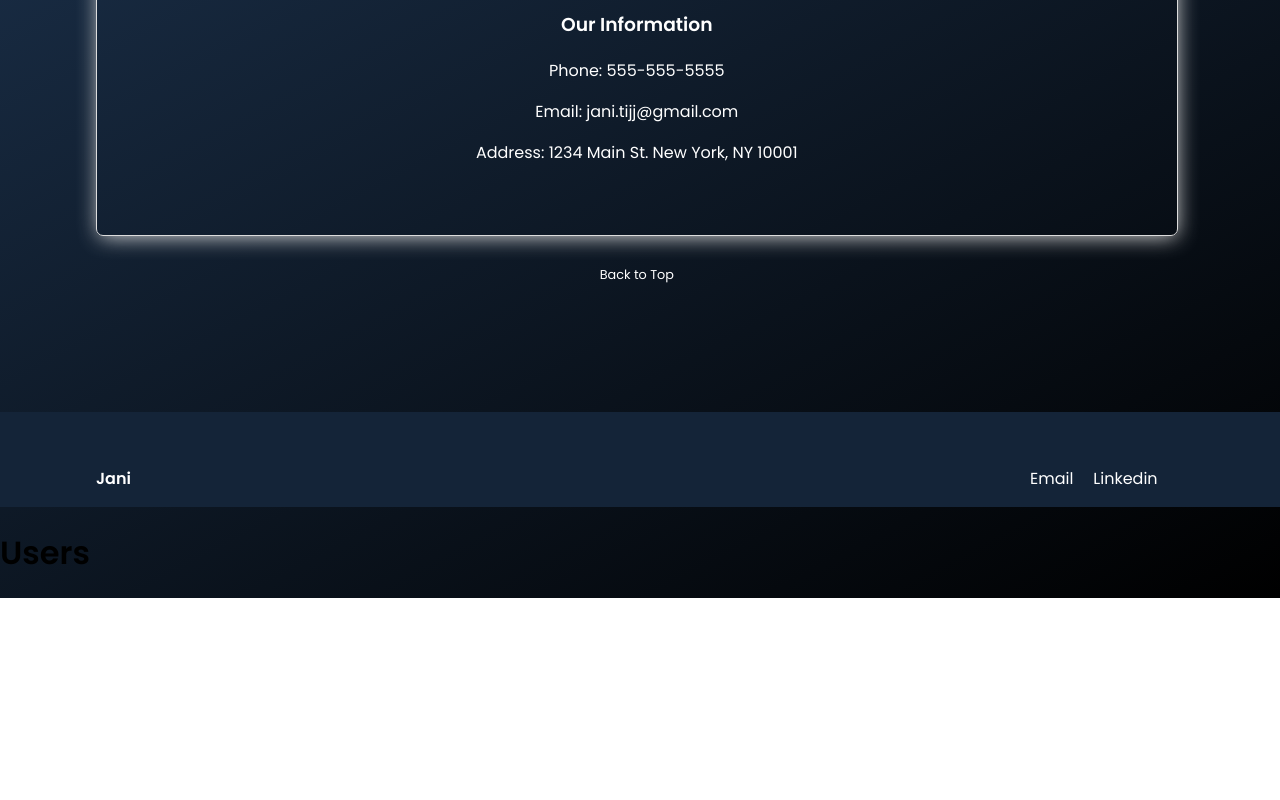
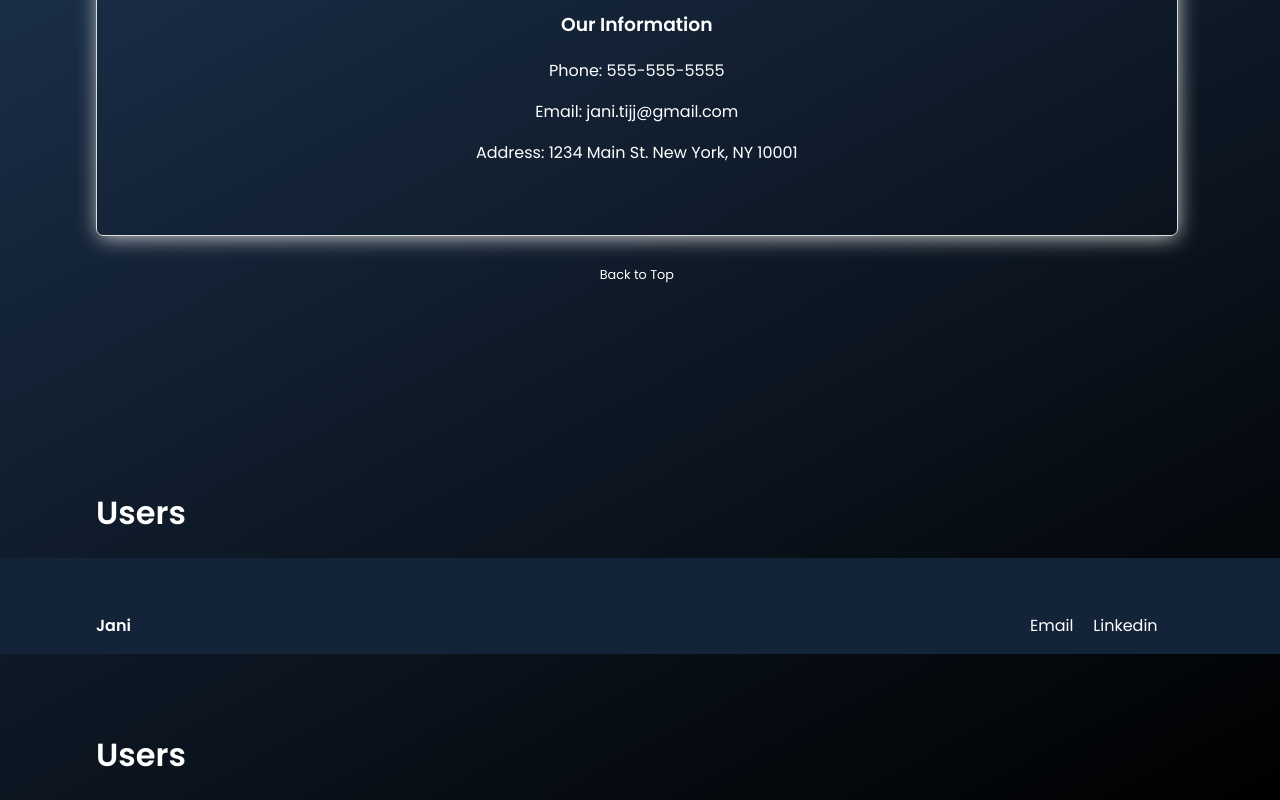
Before and after one commit to Tijani-zainab/altschool-frontend-assignment-two, a React (Create React App) app: page /users in a window 1280 px wide. Shown: the part 1682-2482 px from the top of the page. Before the commit the page ends 2280 px from the top, so only its background shows below. Built offline with nearby package versions, Linux system fonts and the light colour scheme.

Commit message:
implementing Users data with another method: async

```diff
--- a/src/App.js
+++ b/src/App.js
@@ -1,6 +1,6 @@
 import './App.scss';
 import ErrorBoundary from './ErrorBoundary/ErrorBoundary';
-import { About, Contact, Landing } from './Pages';
+import { About, Contact, Landing, Users } from './Pages';
 import { Footer, Routing } from './Components';
 
 const App = () => {
@@ -10,6 +10,7 @@ const App = () => {
       <Landing />
       <About />
       <Contact />
+      <Users />
       <Footer />
       <Routing />
     </ErrorBoundary>
--- a/src/Pages/Users/Users.js
+++ b/src/Pages/Users/Users.js
@@ -1,8 +1,24 @@
 import './Users.scss';
-// import { useState } from 'react';
+import { useEffect, useState } from 'react';
 // import { useFetch } from '../../Hooks';
 
 const Users = () => {
+
+    async function getUsers() {
+        const response = await fetch('https://jsonplaceholder.typicode.com/users');
+        const data = await response.json();
+        console.log(data);
+
+        const users = data.map((user) => {
+            return (
+                <div className='user' key={user.id}>
+                    <h2>{user.name}</h2>
+                    <p>{user.email}</p>
+                    <p>{user.phone}</p>
+                </div>
+            );
+        });
+    }
 
     // const [page, setPage] = useState(1);
     // const [loading, error, data] = useFetch(`https://randomuser.me/api/?page=${page}&results=10&seed=abc`);
--- a/src/Pages/Users/Users.scss
+++ b/src/Pages/Users/Users.scss
@@ -0,0 +1,8 @@
+.users {
+    display: flex;
+    justify-content: space-between;
+    align-items: center;
+    color: #fff;
+    margin-top: 17px;
+    padding: 3% 8% 0 7.5%;
+}
```
